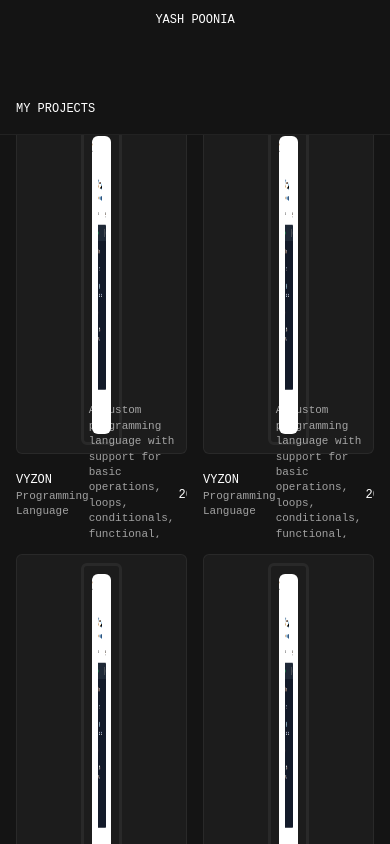
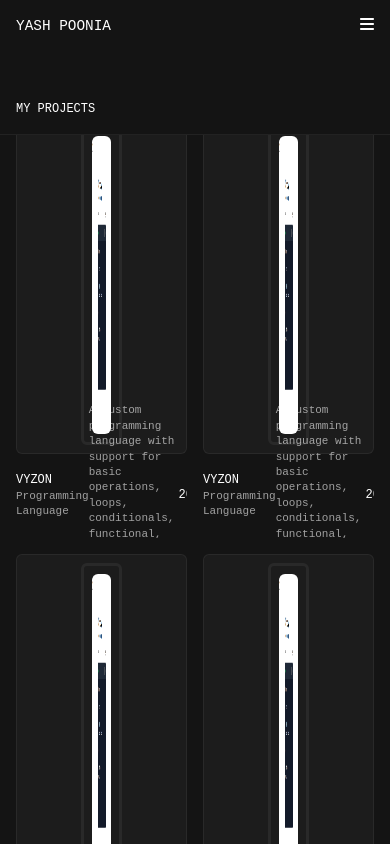
Before and after one commit to yash7xm/Portfolio, a React (Vite) app: page / in a window 390 px wide. Built offline with nearby package versions, Linux system fonts and the light colour scheme.

Commit message:
menu-btn added

```diff
--- a/src/Components/Sidebar.jsx
+++ b/src/Components/Sidebar.jsx
@@ -1,4 +1,6 @@
 import '../assets/Styles/Sidebar.css'
+import { FontAwesomeIcon } from '@fortawesome/react-fontawesome'
+import { faBars } from '@fortawesome/free-solid-svg-icons'
 
 function Sidebar({changeContent}) {
     return (
@@ -6,6 +8,9 @@
             <div className="info">
                 <div className="name">Yash Poonia</div>
                 <div className="desc">Passionate computer engineering student excelling in programming, web development, and software engineering.</div>
+                <div className="menu-btn">
+                    <FontAwesomeIcon icon={faBars} />
+                </div>
             </div>
             <div className="buttons">
                 <div className="projects-btn btn" onClick={() => changeContent(0)}>
--- a/src/assets/Styles/Sidebar.css
+++ b/src/assets/Styles/Sidebar.css
@@ -86,6 +86,10 @@
 
 }
 
+.menu-btn {
+    display: none;
+}
+
 @media (max-width: 600px) {
     .info .desc {
         display: none;
@@ -94,9 +98,14 @@
     .info {
         display: flex;
         flex-direction: row;
-        justify-content: space-around;
+        justify-content: space-between;
         width: 100%;
         height: 100%;
+        padding: 1rem;
+    }
+
+    .info .name {
+        font-size: 0.9rem;
     }
 
     .buttons {
@@ -108,4 +117,11 @@
         border: none;
         width: 100%;
     }
+
+    .menu-btn {
+        display: flex;
+        font-size: 1rem;
+        color: white;
+        cursor: pointer;
+    }
 }
```
